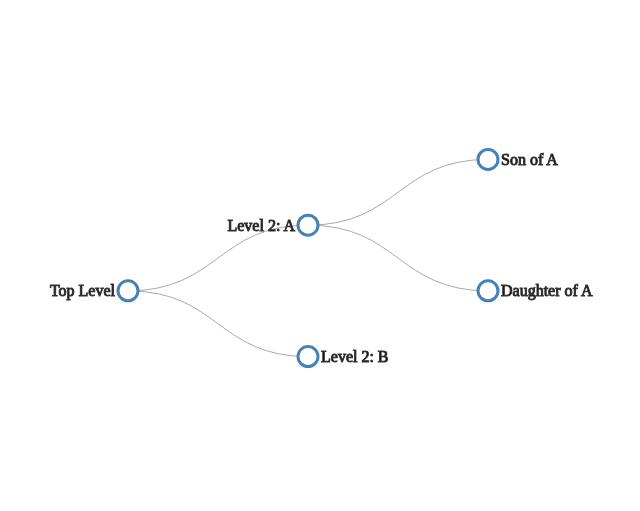
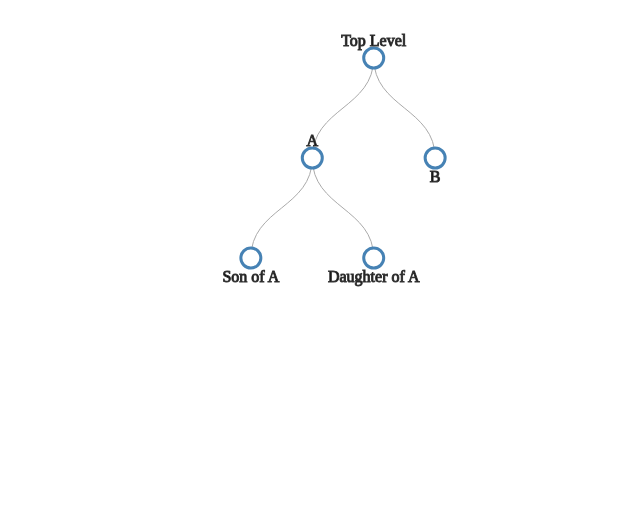
Before and after one commit to kwansupp/NE-knowledge-viz-d3, a plain HTML site: page NE-mindtree/index.html in a window 1280 px wide. Shown: the whole page, without its empty margins (0-640 px from the left). Drawn offline with nearby package versions, Linux system fonts and the light colour scheme.

Commit message:
edit tree structure

```diff
--- a/NE-mindtree/index.css
+++ b/NE-mindtree/index.css
@@ -5,7 +5,6 @@
 
 .node text {
 	stroke:#333;
-	cursor:pointer;
 }
 
 .node circle{
@@ -13,3 +12,7 @@
 	stroke-width:3px;
 	fill:#fff;
 }
+
+.node {
+	cursor:pointer;
+}
--- a/NE-mindtree/index.js
+++ b/NE-mindtree/index.js
@@ -1,13 +1,17 @@
-var margin = {top: 20, right: 120, bottom: 20, left: 120},
+var margin = {top: 50, right: 120, bottom: 20, left: 120},
   width = 960 - margin.right - margin.left,
   height = 500 - margin.top - margin.bottom;
 
-var i = 0;
+var i = 0,
+    duration = 750,
+    root;
+
 var tree = d3.layout.tree()
   .size([height, width]);
 
+// declare variables for drawing links between nodes
 var diagonal = d3.svg.diagonal()
-  .projection(function(d) { return [d.y, d.x]; });
+  .projection(function(d) { return [d.x, d.y]; });
 
 var svg = d3.select("body").append("svg")
   .attr("width", width + margin.right + margin.left)
@@ -15,17 +19,15 @@ var svg = d3.select("body").append("svg")
   .append("g")
   .attr("transform", "translate(" + margin.left + "," + margin.top + ")");
 
-var force = d3.layout.force()
-  .gravity(.05)
-  .distance(100)
-  .charge(-100)
-  .size([width, height]);
+// var force = d3.layout.force()
+//   .gravity(.05)
+//   .distance(100)
+//   .charge(-100)
+//   .size([width, height]);
 
 // load the external data
 d3.json("treeData.json", function(error, treeData, json) {
   root = treeData[0];
-  update(root);
-  root = treeData[1];
   update(root);
 });
 
@@ -34,37 +36,84 @@ function update(source) {
   var nodes = tree.nodes(root).reverse(),
     links = tree.links(nodes);
   // Normalize for fixed-depth.
-  nodes.forEach(function(d) { d.y = d.depth * 180; });
+  nodes.forEach(function(d) { d.y = d.depth * 100; });
   // Declare the nodes…
   var node = svg.selectAll("g.node")
     .data(nodes, function(d) { return d.id || (d.id = ++i); });
-  // Enter the nodes.
+  // Enter the nodes to determined position
   var nodeEnter = node.enter().append("g")
     .attr("class", "node")
     .attr("transform", function(d) {
-      return "translate(" + d.y + "," + d.x + ")"; });
+      return "translate(" + d.x + "," + d.y + ")"; });
   nodeEnter.append("circle")
-    .attr("r", 10)
+    .attr("r", 8)
     .style("fill", "#fff");
   nodeEnter.append("text")
-    .attr("x", function(d) {
-      return d.children || d._children ? -13 : 13; })
+    .attr("y", function(d) {
+      return d.children || d._children ? -18 : 18; })
     .attr("dy", ".35em")
-    .attr("text-anchor", function(d) {
-      return d.children || d._children ? "end" : "start"; })
+    .attr("text-anchor", "middle")
     .text(function(d) { return d.name; })
     .style("fill-opacity", 1);
+
+  // Transition nodes on update
+  var nodeUpdate = node.transition()
+    .duration(duration)
+    .attr("transform", function(d) { return "translate(" + d.x + "," + d.y + ")"; });
+  nodeUpdate.select("circle")
+    .attr("r", 10)
+    .style("fill", function(d) { return d._children ? "lightsteelblue" : "#fff"; });
+  nodeUpdate.select("text")
+    .style("fill-opacity", 1);
+  // Transition exiting nodes to the parent's new position.
+  var nodeExit = node.exit().transition()
+    .duration(duration)
+    .attr("transform", function(d) { return "translate(" + source.x + "," + source.y + ")"; })
+    .remove();
+  nodeExit.select("circle")
+    .attr("r", 1e-6);
+  nodeExit.select("text")
+    .style("fill-opacity", 1e-6);
+
   // Declare the links…
   var link = svg.selectAll("path.link")
     .data(links, function(d) { return d.target.id; });
   // Enter the links.
   link.enter().insert("path", "g")
     .attr("class", "link")
+    .attr("d", function(d) {
+      var o = {x: source.x0, y: source.y0};
+      return diagonal({source: o, target: o});
+    });
+    // .attr("d", diagonal);
+
+  // Transition links to their new position.
+  link.transition()
+    .duration(duration)
     .attr("d", diagonal);
-  var nodes = d3.selectAll("node");
-  var links = d3.selectAll("link");
-  force
-    .nodes(nodes)
-    .links(links)
-    .start();
+  // Transition exiting nodes to the parent's new position.
+  link.exit().transition()
+    .duration(duration)
+    .attr("d", function(d) {
+      var o = {x: source.x, y: source.y};
+      return diagonal({source: o, target: o});
+    })
+    .remove();
+  // Stash the old positions for transition.
+  nodes.forEach(function(d) {
+    d.x0 = d.x;
+    d.y0 = d.y;
+  });
 }
+
+// add interaction
+function click(d) {
+  if (d.children) {
+    d._children = d.children;
+    d.children = null;
+  } else {
+    d.children = d._children;
+    d._children = null;
+  }
+  update(d);
+}
--- a/NE-mindtree/treeData.json
+++ b/NE-mindtree/treeData.json
@@ -4,48 +4,23 @@
   "parent": "null",
   "children": [
     {
-      "name": "Level 2: A",
+      "name": "A",
       "parent": "Top Level",
       "children": [
         {
           "name": "Son of A",
-          "parent": "Level 2: A"
+          "parent": "A"
         },
         {
           "name": "Daughter of A",
-          "parent": "Level 2: A"
+          "parent": "A"
         }
       ]
     },
     {
-      "name": "Level 2: B",
-      "parent": "Top Level"
-    }
-  ]
-},
-{
-  "name": "Top Level 2",
-  "parent": "null",
-  "children": [
-    {
-      "name": "Level 2: A",
-      "parent": "Top Level",
-      "children": [
-        {
-          "name": "Son of A",
-          "parent": "Level 2: A"
-        },
-        {
-          "name": "Daughter of A",
-          "parent": "Level 2: A"
-        }
-      ]
-    },
-    {
-      "name": "Level 2: B",
+      "name": "B",
       "parent": "Top Level"
     }
   ]
 }
-
 ]
```
